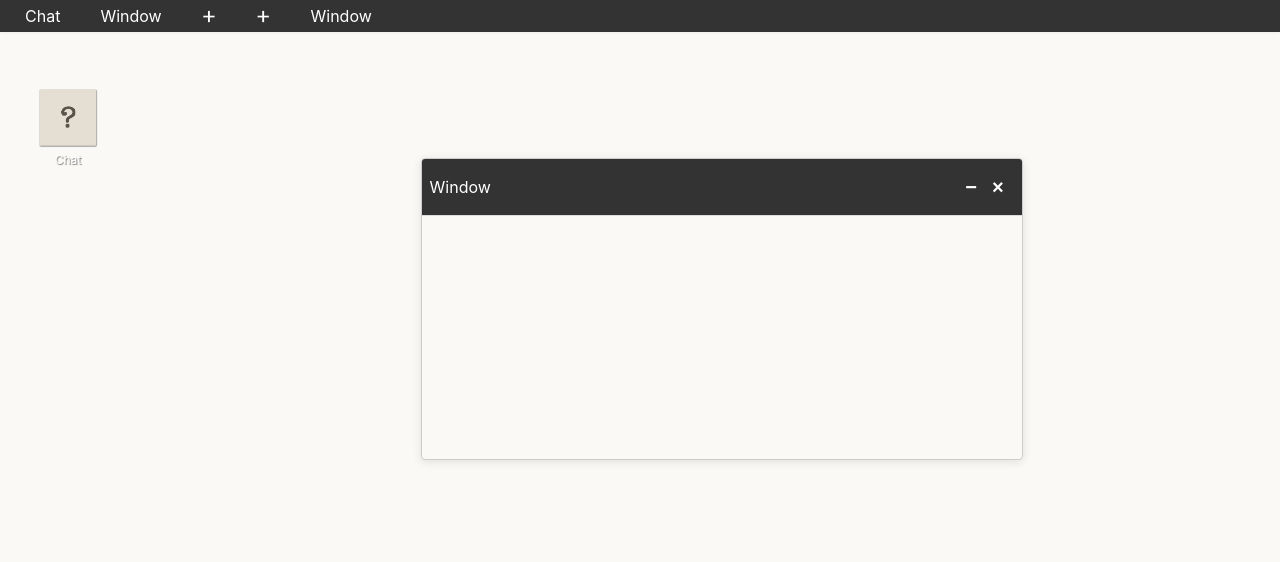
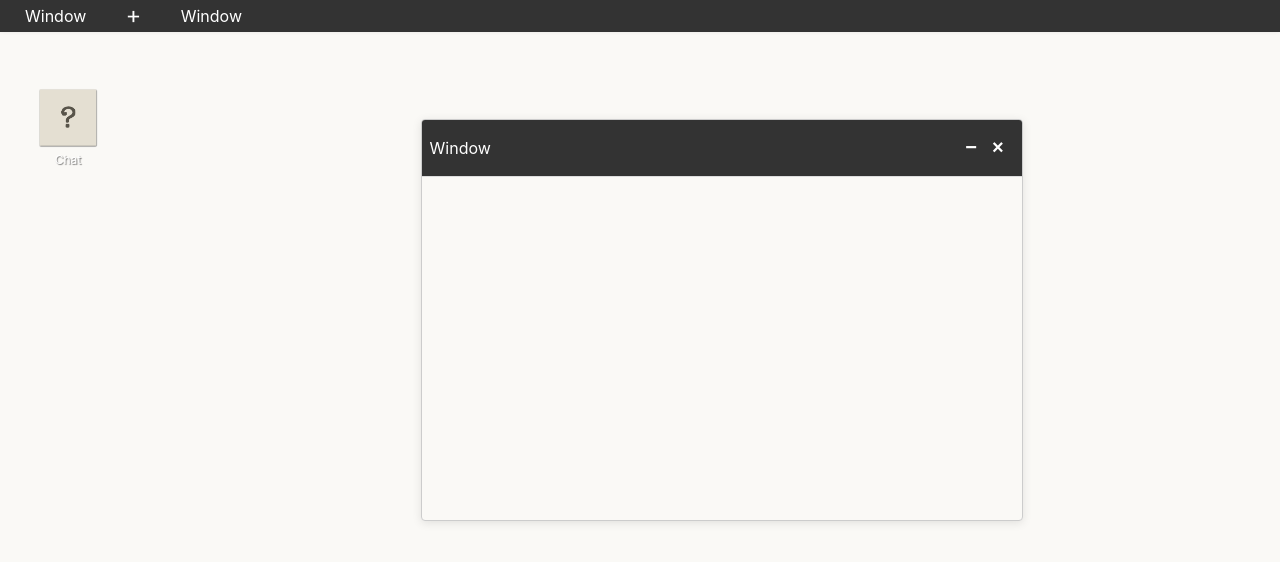
Before and after one commit to sudoDeVinci/NeocitiesWM, a website built with Vite: page src/index.html in a window 1280 px wide. Both pictures are taken after a click on the element "Window". Built offline with nearby package versions, Linux system fonts and the light colour scheme.

Commit message:
Changed winow defs to accept custom config objects, taking ideas from HTTP libs lik Python Requests and Express Request  objects

```diff
--- /dev/null
+++ b/src/js/customWindow.js
@@ -0,0 +1,5 @@
+import Window from "./window";
+
+export default class CustomWindow extends Window {
+
+}
--- a/src/js/emojiselector.js
+++ b/src/js/emojiselector.js
@@ -1,8 +1,8 @@
 import Window from './window.js'
 
 export default class EmojiSelector extends Window {
-  constructor (id, savedState = null) {
-    super(id, 'Emoji Selector', '', 400, 450, savedState)
+  constructor (id, config) {
+    super(id, config)
 
     // Common emoji categories with sample emojis
     this.categories = {
--- a/src/js/environment.js
+++ b/src/js/environment.js
@@ -1,4 +1,5 @@
 import Window from './window.js'
+import WindowConfig from './window.js'
 import ChatWindow from './chat.js'
 import EmojiSelector from './emojiselector.js'
 import Popup from './timedwindow.js'
@@ -10,25 +11,11 @@ import Icon from './Icon.js'
  */
 export default class Environment {
 
-/**
- * @typedef {Object} WindowConfig
- * @property {number} width - Default window width
- * @property {number} height - Default window height
- * @property {string} icon - Icon path
- * @property {Object} [defaults] - Other misc properties
- * @property {Object.<string, Function[]>} [events] - Event listeners & callbacks
- */
-
   /**
    * @property {HTMLDivElement} environment - The environment container DOM element
    * @default null
    */
   environment = null
-
-   /**
-   * @property {typeof Window, WindowConfig>} windowTypes - The types of windows that can be created
-   */
-   windowTypes = null
 
   /**
    * @property {string} background_color - The background color of the Environment container
@@ -90,45 +77,64 @@ export default class Environment {
     this.taskbar_background_color = '#333'
     this.taskbar_text_color = '#fff'
 
+    /**
+     * @property {typeof Window, WindowConfig>} windowTypes - The types of windows that can be created
+     */
+    this.windowTypes = new Map([
+      [Window.name, {
+        width: 600,
+        height: 400,
+        icon: '',
+        title: 'Window',
+        content: '',
+        styles: {},
+        events: {},
+        savedstate: {}
+      }],
+      [ChatWindow.name, {
+        width: 600,
+        height: 400,
+        icon: '',
+        title: 'Chat',
+        channel: 'general',
+        username: 'Anonymous',
+        content: '',
+        styles: {},
+        events: {
+          toggleEmojis: () => this.toggleEmojis(window),
+          usernameChanged: (username) => {this.username = username}
+        },
+        savedstate: {}
+      }],
+      [Popup.name, {
+        width: 300,
+        height: 200,
+        icon: '',
+        title: 'Popup',
+        content: '',
+        styles: {},
+        events: {},
+        savedstate: {}
+      }],
+      [EmojiSelector.name,
+        {
+          width: 300,
+          height: 400,
+          icon: '',
+          title: 'Emojis',
+          content: '',
+          styles: {},
+          events: {},
+          savedstate: {}
+        }
+      ]
+    ]);
+
     // Add custom font for code blocks
     const fontLink = document.createElement('link')
     fontLink.href = 'https://fonts.googleapis.com/css2?family=Fira+Code:wght@400;500&display=swap'
     fontLink.rel = 'stylesheet'
     document.head.appendChild(fontLink)
-
-    // Set up window types
-    this.windowTypes = new Map([
-      [Window, {
-        width: 600,
-        height: 400,
-        icon: '',
-        defaults: {},
-        events: {}
-      }],
-      [ChatWindow, {
-        width: 600,
-        height: 400,
-        icon: '',
-        defaults: {},
-        events: {}
-      }],
-      [Popup, {
-        width: 300,
-        height: 200,
-        icon: '',
-        defaults: {},
-        events: {}
-      }],
-      [EmojiSelector,
-        {
-          width: 300,
-          height: 400,
-          icon: '',
-          defaults: {},
-          events: {}
-        }
-      ]
-    ]);
 
     // Page Environment Container
     this.environment = document.createElement('div')
@@ -199,26 +205,15 @@ export default class Environment {
   }
 
   addDefaultTaskbarIcons () {
-    const defaultApps = [
-      { title: 'Chat', type: ChatWindow, height: 700, width: 350 },
-      { title: 'Window', type: Window, height: 300, width: 600 },
-    ]
-
-    defaultApps.forEach(app => {
-      const icon = this.createTaskbarIcon(app.title, app.type, app.width, app.height)
-      this.taskbar.appendChild(icon)
-    })
+    const icon = this.createTaskbarIcon('Window', Window)
+    this.taskbar.appendChild(icon)
 
     // Add "Add" button
     const addButton1 = document.createElement('div')
-    const addButton2 = document.createElement('div')
     addButton1.className = 'taskbar-item add-app'
-    addButton2.className = 'taskbar-item add-app'
     addButton1.textContent = '+'
-    addButton2.textContent = '+'
 
     this.taskbar.appendChild(addButton1)
-    this.taskbar.appendChild(addButton2)
   }
 
   /**
@@ -243,7 +238,7 @@ export default class Environment {
     width,
     handler
   }) {
-    const icon = new Icon(title, image, () => this.newWindow(title, '', width, height, null, type))
+    const icon = new Icon(title, image, () => this.newWindow(type, this.windowTypes.get(type.name)))
     icon.setPosition(x, y)
     this.iconContainer.appendChild(icon.element)
     this.icons.set(title, icon)
@@ -267,11 +262,11 @@ export default class Environment {
     })
   }
 
-  createTaskbarIcon (title, type, width, height) {
+  createTaskbarIcon (title, WindowClass) {
     const taskbarItem = document.createElement('div')
     taskbarItem.className = 'taskbar-item'
     taskbarItem.textContent = title
-    taskbarItem.onclick = () => this.newWindow(title, '', width, height, null, type)
+    taskbarItem.onclick = () => this.newWindow(WindowClass, this.windowTypes.get(WindowClass.name))
     return taskbarItem
   }
 
@@ -299,8 +294,13 @@ export default class Environment {
     }
   }
 
-  newWindow (title, content, width, height, savedState, WindowClass) {
-    const window = this.createWindow(crypto.randomUUID(), title, content, width, height, savedState, WindowClass)
+  /**
+   * Create a new window and add it to the environment
+   * @param {typeof Window} WindowClass - window class/subclass type
+   * @param {WindowConfig} config - window configuration object
+   */
+  newWindow (WindowClass = Window, config = {}) {
+    const window = this.createWindow(crypto.randomUUID(), WindowClass, config)
     this.pinWindow(window)
     this.bringToFront(window)
     this.updateZIndices()
@@ -310,67 +310,59 @@ export default class Environment {
   /**
    * Factory method for creating windows by passed type.
    * @param {string} id - unique window id
-   * @param {string} title - window title
-   * @param {string} content - window HTML content as string
-   * @param {number} width - window width in px
-   * @param {number} height - window height in px
-   * @param {object} savedState - saved window state object
-   * @param {Window} WindowClass - window subclass specifier
+   * @param {WindowConfig} config - window configuration object
+   * @param {typeof Window} WindowClass - window class/subclass type
    * @returns {Window} window or window subclass
    */
   createWindow (
     id,
-    title,
-    content,
-    width = 400,
-    height = 300,
-    savedState = null,
-    WindowClass = Window
+    WindowClass = Window,
+    config = {}
   ) {
+
+
     // Check if window with this id already exists
     if (this.windows.has(id)) {
-      console.warn(`Window with id ${id} already exists. Skipping creation.`)
+      console.error(`Window with id ${id} already exists. Skipping creation.`)
       return this.windows.get(id)
+    }
+
+    // Check if window class is registered in windowTypes
+    if (!this.windowTypes.has(WindowClass.name)) {
+      console.error(`${WindowClass.name} class not registered in windowTypes`)
+
+      // Check for window class inheritence
+      if (WindowClass.prototype instanceof Window) {
+        console.warn('Window class is a subclass of Window - Registering new Type')
+        this.windowTypes.set(WindowClass, {
+          width: config.width || 600,
+          height: config.height || 400,
+          title: config.title || '',
+          icon: config.icon || '',
+          styles: config.styles || {},
+          events: config.events || {},
+          savedstate: config.savedstate || {}
+        })
+      } else {
+        console.error('Window class is not a subclass of Window - Using default Window class.')
+        WindowClass = Window
+      }
+
+    } else {
+      // Merge config with default config - if attributes are missing, use default
+      const defaultconfig = this.windowTypes.get(WindowClass)
+      for (const defaultKey in defaultconfig) {
+        config[defaultKey] = config[defaultKey] || defaultconfig[defaultKey]
+      }
     }
 
     let window = null
 
-    switch (WindowClass) {
-      case Popup:
-        window = new Popup(id,
-                          content,
-                          width,
-                          height,
-                          savedState
-                        )
-        break
+    window = new WindowClass(id, config)
 
-      case ChatWindow:
-        window = new ChatWindow(id,
-                                width,
-                                height,
-                                'default',
-                                savedState
-                              )
-        window.on('toggleEmojis', () => this.toggleEmojis(window))
-        window.on('usernameChanged', (username) => {this.username = username})
-        break
-
-      case EmojiSelector:
-        window = new EmojiSelector(id, savedState)
-        break
-
-      case null:
-      case Window:
-      default:
-        window = new Window(id,
-                            title,
-                            content,
-                            width,
-                            height,
-                            savedState
-                          )
-    }
+    Object.entries(config.events).forEach(([event, handler]) => {
+      window.on(event, handler)
+    })
 
     // Set up event listeners
     window.on('close', () => this.removeWindow(window))
@@ -379,13 +371,7 @@ export default class Environment {
     window.on('minimize', () => this.saveState())
     window.on('drag', () => this.saveState())
     window.on('dragEnd', () => this.saveState())
-    window.on('popup', (data) => this.newWindow('Popup',
-                                                data.content,
-                                                data.width,
-                                                data.height,
-                                                null,
-                                                Popup
-                                              ))
+    window.on('popup', (data) => this.newWindow(`${crypto.randomUUID()}-${id}`, data, Popup))
 
     this.windows.set(window.id, window)
     this.environment.appendChild(window.element)
--- a/src/js/window.js
+++ b/src/js/window.js
@@ -1,3 +1,16 @@
+/**
+ * @typedef {Object} WindowConfig
+ * @property {number} width - Default window width
+ * @property {number} height - Default window height
+ * @property {string} icon - Icon path
+ * @property {string} title - Window title
+ * @property {string} content - Window content
+ * @property {Object} [styles] - Styles for the window
+ * @property {Object.<string, Function[]>} [events] - Event listeners & callbacks
+ * @property {Object} [savedState] - Saved window state
+ */
+
+
 /**
  * Base event emitter class for handling window events
  */
@@ -146,27 +159,18 @@ export default class Window extends EventEmitter {
   width = null
 
   /**
-   * Create a new Window instance
-   * @param {string} id - Unique identifier for the window
-   * @param {string} title - Window title displayed in the title bar
-   * @param {string} content - HTML content to display in the window
-   * @param {number} width - Initial window width in pixels
-   * @param {number} height - Initial window height in pixels
-   * @param {object} savedState - Previously saved window state
-   * @param {number} savedState.width - Saved window width
-   * @param {number} savedState.height - Saved window height
-   * @param {number} savedState.x - Saved X position
-   * @param {number} savedState.y - Saved Y position
-   * @param {boolean} savedState.isMinimized - Saved minimize state
-   * @param {number} savedState.zIndex - Saved z-index
+   * Create a new Window instance with the provided configuration.
+   * @param {string} id - The window identifier
+   * @param {WindowConfig} config - The window configuration
    */
-  constructor (id, title, content, width = 400, height = 300, savedState = null) {
+  constructor (id, config) {
     super()
     this.id = id
-    this.title = title
-    this.content = content
+    this.title = config.title
+    this.content = config.content
 
-    if (savedState) {
+    if (config.savedState) {
+      const savedState = config.savedState
       this.width = savedState.width
       this.height = savedState.height
       this.x = savedState.x
@@ -174,22 +178,22 @@ export default class Window extends EventEmitter {
       this.isMinimized = savedState.isMinimized
       this.zIndex = savedState.zIndex
     } else {
-      this.width = width
-      this.height = height
+      this.width = config.width
+      this.height = config.height
 
       this.x = Math.min(
-        Math.max(0, Math.random() * (window.innerWidth - width - 100)),
-        window.innerWidth - width - 100
+        Math.max(0, Math.random() * (window.innerWidth - this.width - 100)),
+        window.innerWidth - this.width - 100
       )
       this.y = Math.min(
-        Math.max(50, Math.random() * (window.innerHeight - height - 100)),
-        window.innerHeight - height
+        Math.max(50, Math.random() * (window.innerHeight - this.height - 100)),
+        window.innerHeight - this.height
       )
 
       this.isMinimized = false
-      this.background_color = '#FAF9F6'
-      this.titlebar_background_color = '#333'
-      this.titlebar_text_color = '#fff'
+      this.background_color = config.styles.background_color || '#FAF9F6'
+      this.titlebar_background_color = config.styles.titlebar_background_color || '#333'
+      this.titlebar_text_color = config.styles.title || '#fff'
 
     }
 
@@ -205,11 +209,11 @@ export default class Window extends EventEmitter {
     // Adjust initial positioning to ensure it's within viewport
     this.x = Math.min(
       Math.max(0, this.x),
-      Math.max(0, window.innerWidth - width)
+      Math.max(0, window.innerWidth -this.width)
     )
     this.y = Math.min(
       Math.max(0, this.y),
-      Math.max(0, window.innerHeight - height)
+      Math.max(0, window.innerHeight - this.height)
     )
 
     if (this.isMinimized) {
```
Also changed, not shown: src/js/chat.js (+10 -16 lines), src/js/timedwindow.js (+9 -9 lines), README.md, dist/assets/index-CDZQn7u_.js (deleted), dist/assets/index-CIaWV-hi.js (added), dist/images/environment.png, dist/images/window.png, dist/index.html, public/images/environment.png, public/images/window.png.
